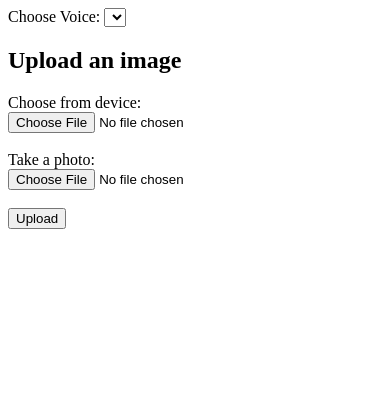
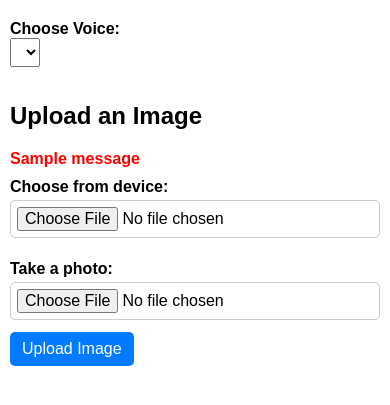
Before and after one commit to Faizan-Ali999/SayTheWord, a Flask app: page / in a window 390 px wide. Shown: the top 405 px of the page. Run offline with Flask 3, Linux system fonts and the light colour scheme; one stand-in notice (Sample message) is shown; lists and menus that the app fills with data are empty.

Commit message:
Fix mobile image upload issues and improve TTS voice handling

```diff
--- a/app.py
+++ b/app.py
@@ -1,47 +1,74 @@
-from flask import Flask, render_template, request
+from flask import Flask, render_template, request, flash
+from werkzeug.utils import secure_filename
+from PIL import Image, UnidentifiedImageError
 import pytesseract
-from PIL import Image
 import os
 import json
-
-pytesseract.pytesseract.tesseract_cmd = r'C:\Program Files\Tesseract-OCR\tesseract.exe'
+from datetime import datetime
+import io
 
 app = Flask(__name__)
-UPLOAD_FOLDER = 'static/uploads'
-app.config['UPLOAD_FOLDER'] = UPLOAD_FOLDER
-# Ensure the upload folder exists
-UPLOAD_FOLDER = 'static/uploads'
-os.makedirs(UPLOAD_FOLDER, exist_ok=True)
+app.secret_key = 'your_secret_key'
+app.config['UPLOAD_FOLDER'] = 'static/uploads'
 
+# ✅ Set path to tesseract executable (update if different on your machine)
+pytesseract.pytesseract.tesseract_cmd = r'C:\Program Files\Tesseract-OCR\tesseract.exe'
 
 @app.route('/', methods=['GET', 'POST'])
 def index():
-    text = ""
     boxes = []
     filename = ""
+
     if request.method == 'POST':
-        image = request.files['image']
-        filename = image.filename
+        # Get the last non-empty uploaded file (in case both inputs use name="image")
+        uploaded_files = request.files.getlist('image')
+        uploaded_file = next((f for f in reversed(uploaded_files) if f and f.filename), None)
+
+        if not uploaded_file:
+            flash("❌ Error: No file selected.")
+            return render_template('index.html', filename=None, boxes=None)
+
+        # Use secure or fallback filename
+        filename = secure_filename(uploaded_file.filename)
+        if not filename:
+            timestamp = datetime.now().strftime("%Y%m%d_%H%M%S")
+            filename = f"camera_upload_{timestamp}.jpg"
+
         path = os.path.join(app.config['UPLOAD_FOLDER'], filename)
-        image.save(path)
 
-        img = Image.open(path)
+        try:
+            image_bytes = uploaded_file.read()
+            img = Image.open(io.BytesIO(image_bytes))
+            img = img.convert("RGB")  # Ensure compatibility
+            img.save(path)  # Save for rendering
+        except UnidentifiedImageError:
+            flash("❌ Error: The uploaded file is not a valid image or may be corrupted.")
+            return render_template('index.html', filename=None, boxes=None)
+        except Exception as e:
+            flash(f"❌ Unexpected error while reading image: {str(e)}")
+            return render_template('index.html', filename=None, boxes=None)
 
-        # Extract text and word-level box info
-        data = pytesseract.image_to_data(img, output_type=pytesseract.Output.DICT)
+        # OCR with Tesseract
+        try:
+            data = pytesseract.image_to_data(img, output_type=pytesseract.Output.DICT)
+        except pytesseract.TesseractNotFoundError:
+            flash("❌ Error: Tesseract is not installed or not available in PATH.")
+            return render_template('index.html', filename=None, boxes=None)
+
         n_boxes = len(data['level'])
         for i in range(n_boxes):
-            if int(data['conf'][i]) > 60:  # Confidence threshold
-                word_info = {
+            if int(data['conf'][i]) > 60 and data['text'][i].strip():
+                boxes.append({
                     'text': data['text'][i],
                     'left': data['left'][i],
                     'top': data['top'][i],
                     'width': data['width'][i],
                     'height': data['height'][i]
-                }
-                boxes.append(word_info)
+                })
 
     return render_template('index.html', filename=filename, boxes=json.dumps(boxes))
 
+
 if __name__ == '__main__':
-    app.run(debug=True)
+    os.makedirs(app.config['UPLOAD_FOLDER'], exist_ok=True)
+    app.run(host='0.0.0.0', port=5000, debug=True)
--- a/templates/index.html
+++ b/templates/index.html
@@ -2,10 +2,20 @@
 <html>
 <head>
     <title>Clickable Image Text</title>
+    <meta name="viewport" content="width=device-width, initial-scale=1">
     <style>
+        body {
+            font-family: sans-serif;
+            font-size: 16px;
+            padding: 10px;
+            max-width: 600px;
+            margin: auto;
+        }
+
         .image-container {
             position: relative;
             display: inline-block;
+            max-width: 100%;
         }
 
         .word-box {
@@ -14,29 +24,101 @@
             background-color: rgba(255, 255, 255, 0.2);
             cursor: pointer;
         }
+
+        .flash-message {
+            color: red;
+            font-weight: bold;
+            margin-bottom: 10px;
+        }
+
+        .upload-section {
+            margin-bottom: 20px;
+        }
+
+        .preview {
+            max-width: 100%;
+            display: none;
+            margin-top: 10px;
+        }
+
+        #voiceSelect {
+            margin-bottom: 15px;
+            font-size: 16px;
+            padding: 4px;
+        }
+
+        input[type="file"] {
+            font-size: 16px;
+            padding: 6px;
+            border: 1px solid #ccc;
+            border-radius: 5px;
+            width: 100%;
+            box-sizing: border-box;
+            margin-top: 4px;
+            margin-bottom: 12px;
+        }
+
+        input[type="submit"] {
+            font-size: 16px;
+            padding: 8px 12px;
+            border: none;
+            background-color: #007bff;
+            color: white;
+            border-radius: 5px;
+            cursor: pointer;
+        }
+
+        input[type="submit"]:hover {
+            background-color: #0056b3;
+        }
+
+        label {
+            font-weight: bold;
+            display: block;
+            margin-top: 10px;
+        }
+        #uploadedImage {
+            max-width: 100%;
+            height: auto;
+            display: block;
+            margin: 10px 0;
+        }
     </style>
 </head>
 <body>
+
     <label for="voiceSelect">Choose Voice:</label>
     <select id="voiceSelect"></select>
 
-    <h2>Upload an image</h2>
-    <form method="post" enctype="multipart/form-data">
-        <!-- Upload from local -->
-        <label>Choose from device:</label><br>
-        <input type="file" name="image" accept="image/*"><br><br>
+    <h2>Upload an Image</h2>
 
-        <!-- Upload from camera -->
-        <label>Take a photo:</label><br>
-        <input type="file" name="image" accept="image/*" capture="environment"><br><br>
+    {% with messages = get_flashed_messages() %}
+        {% if messages %}
+            <div class="flash-message">
+                {% for message in messages %}
+                    <div>{{ message }}</div>
+                {% endfor %}
+            </div>
+        {% endif %}
+    {% endwith %}
 
-        <input type="submit" value="Upload">
+    <form method="post" enctype="multipart/form-data" class="upload-section">
+        <label>Choose from device:</label>
+        <input type="file" name="image" accept="image/*" onchange="previewFile(this)">
+
+        <label>Take a photo:</label>
+        <input type="file" name="image" accept="image/*" capture="environment" onchange="previewFile(this)">
+
+        <img id="imagePreview" class="preview" alt="Image preview...">
+
+        <input type="submit" value="Upload Image">
     </form>
 
     {% if filename %}
         <h3>Click on a word to hear it:</h3>
         <div class="image-container" id="imageContainer">
             <img src="{{ url_for('static', filename='uploads/' + filename) }}" id="uploadedImage">
+
 
             <script>
                 const boxes = JSON.parse(`{{ boxes | safe }}`);
@@ -56,15 +138,13 @@
                         div.style.height = (box.height * scaleY) + 'px';
                         div.title = box.text;
 
-                    div.onclick = () => {
-                        speakText(box.text);  // Use selected voice
-                    };
-
+                        div.onclick = () => speakText(box.text);
                         container.appendChild(div);
                     });
                 };
             </script>
         </div>
+    {% endif %}
 
     <script>
     const voiceSelect = document.getElementById('voiceSelect');
@@ -79,9 +159,9 @@
         }
 
         voiceSelect.innerHTML = '';
-            voices.forEach((voice, index) => {
+        voices.forEach((voice) => {
             const option = document.createElement('option');
-                option.value = index;
+            option.value = voice.name; // ✅ Use voice name as value
             option.textContent = `${voice.name} (${voice.lang})${voice.default ? ' [default]' : ''}`;
             voiceSelect.appendChild(option);
         });
@@ -89,9 +169,10 @@
 
     function speakText(text) {
         const utter = new SpeechSynthesisUtterance(text);
-            const selectedVoiceIndex = voiceSelect.value;
-            if (voices[selectedVoiceIndex]) {
-                utter.voice = voices[selectedVoiceIndex];
+        const selectedVoiceName = voiceSelect.value;
+        const selectedVoice = voices.find(v => v.name === selectedVoiceName); // ✅ Find by name
+        if (selectedVoice) {
+            utter.voice = selectedVoice;
         }
         speechSynthesis.speak(utter);
     }
@@ -100,7 +181,25 @@
         speechSynthesis.onvoiceschanged = populateVoices;
         populateVoices();
     }
+
+    function previewFile(input) {
+        const file = input.files[0];
+        const preview = document.getElementById('imagePreview');
+        const reader = new FileReader();
+
+        reader.onloadend = () => {
+            preview.src = reader.result;
+            preview.style.display = 'block';
+        };
+
+        if (file) {
+            reader.readAsDataURL(file);
+        } else {
+            preview.src = '';
+            preview.style.display = 'none';
+        }
+    }
 </script>
-    {% endif %}
+
 </body>
 </html>
```
Also changed, not shown: static/uploads/18rr-textbooks3-superJumbo.webp (deleted), static/uploads/Screenshot (5).png (deleted), static/uploads/white - Copy.bmp (deleted), 1 other file. Lines whose indentation alone changed are shown as unchanged.
